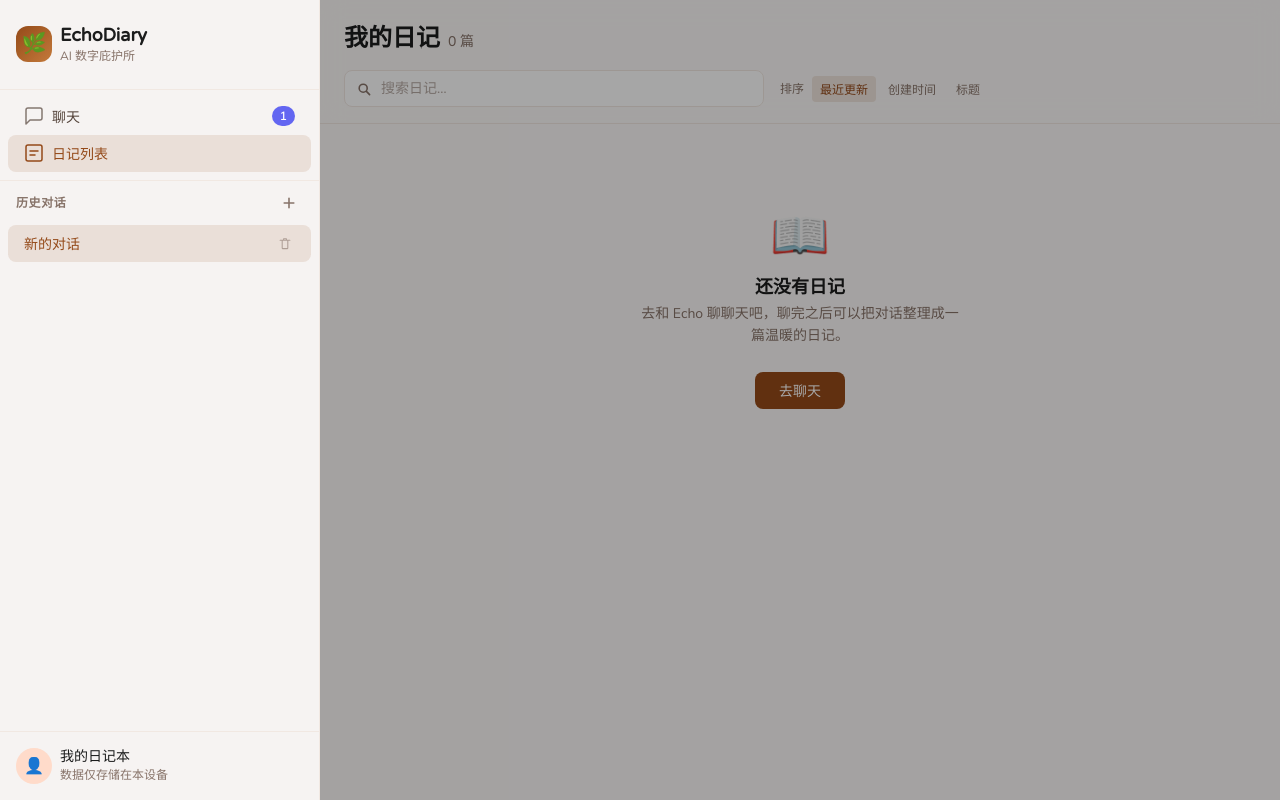
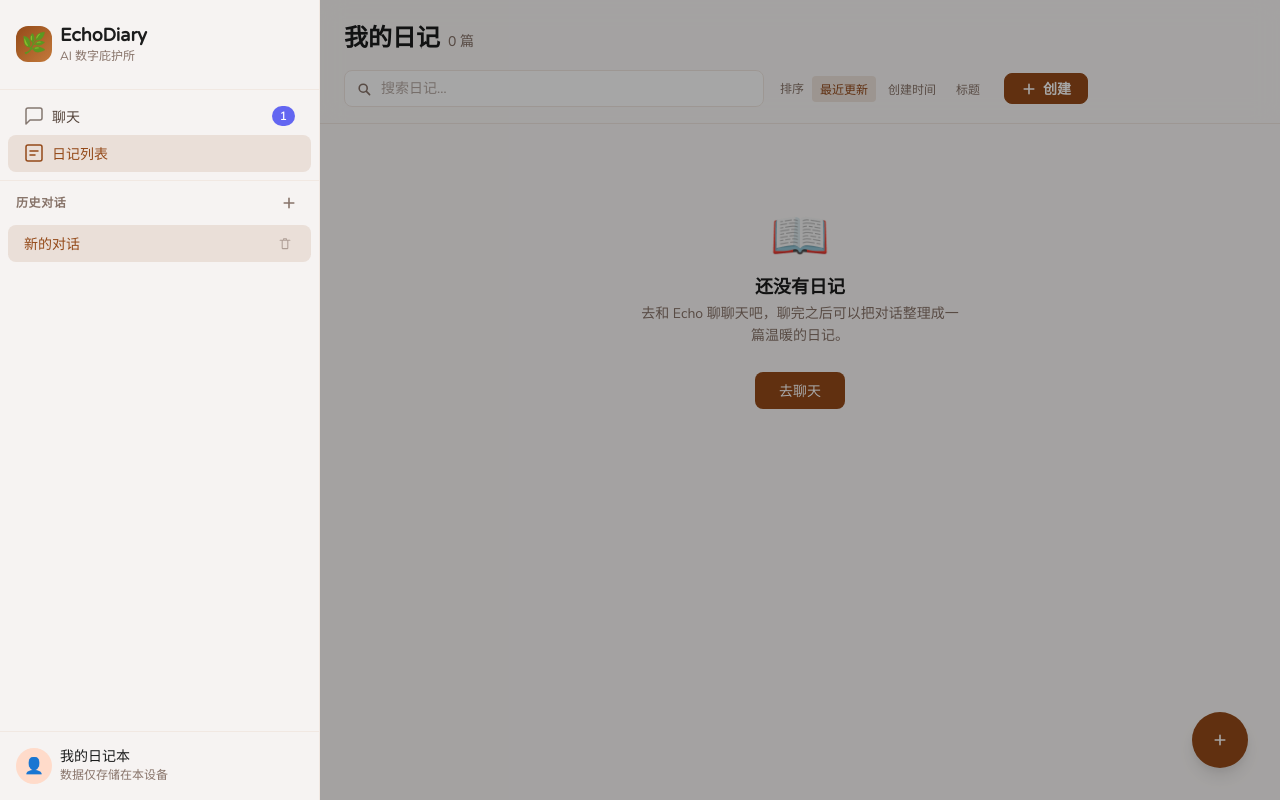
Before and after one commit to kane-0922/echo-diary, a React (Vite) app: page /diaries in a window 1280 px wide. Built offline with nearby package versions, Linux system fonts and the light colour scheme.

Commit message:
日记功能完善和优化

```diff
--- a/src/components/diary-list/DiaryListPage.module.css
+++ b/src/components/diary-list/DiaryListPage.module.css
@@ -150,6 +150,55 @@
   composes: sortBtn;
   color: var(--primary);
   background-color: var(--primary-light);
+}
+
+/* ── Create Button ── */
+.createBtn {
+  display: inline-flex;
+  align-items: center;
+  gap: 6px;
+  padding: var(--space-xs) var(--space-md);
+  border: 1.5px solid var(--primary);
+  border-radius: var(--radius-sm);
+  font-size: var(--text-sm);
+  font-weight: var(--font-semibold);
+  font-family: var(--font-body);
+  color: #fff;
+  background-color: var(--primary);
+  cursor: pointer;
+  transition: background-color var(--transition-fast), transform var(--transition-fast);
+  flex-shrink: 0;
+  white-space: nowrap;
+}
+
+.createBtn:hover {
+  background-color: var(--primary-hover);
+  border-color: var(--primary-hover);
+  transform: scale(1.03);
+}
+
+.createBtn:active {
+  transform: scale(0.97);
+}
+
+.createBtn:focus-visible {
+  outline: 2px solid var(--primary);
+  outline-offset: 2px;
+}
+
+.createLabel {
+  display: inline;
+}
+
+/* Hide label on very narrow screens, keep icon */
+@media (max-width: 480px) {
+  .createLabel {
+    display: none;
+  }
+
+  .createBtn {
+    padding: var(--space-xs) var(--space-sm);
+  }
 }
 
 /* ═══════════════════════════════════════════
--- a/src/components/diary-list/DiaryListPage.tsx
+++ b/src/components/diary-list/DiaryListPage.tsx
@@ -7,6 +7,7 @@ import { useState, useMemo, useCallback } from 'react'
 import { useNavigate } from 'react-router-dom'
 import { useApp } from '../../contexts/AppContext'
 import { useDebounce } from '../../hooks/useDebounce'
+import { generateId, nowISO, todayDate } from '../../utils/idGenerator'
 import type { DiaryEntry } from '../../types'
 import SearchBar from './SearchBar'
 import DiaryCard from './DiaryCard'
@@ -119,6 +120,22 @@ export default function DiaryListPage() {
     [navigate],
   )
 
+  const handleCreateDiary = useCallback(() => {
+    const diary: DiaryEntry = {
+      id: generateId('diary'),
+      chatSessionId: '', // 手动创建，非聊天生成
+      title: '',
+      date: todayDate(),
+      mood: null,
+      content: '',
+      aiInsight: '',
+      createdAt: nowISO(),
+      updatedAt: nowISO(),
+    }
+    actions.saveDiary(diary)
+    navigate(`/diary/${diary.id}/edit`)
+  }, [actions, navigate])
+
   const handleGoChat = useCallback(() => {
     actions.createSession()
     navigate('/chat')
@@ -155,6 +172,15 @@ export default function DiaryListPage() {
               </button>
             ))}
           </div>
+
+          <button
+            className={styles.createBtn}
+            onClick={handleCreateDiary}
+            aria-label="创建新日记"
+          >
+            <PlusIcon />
+            <span className={styles.createLabel}>创建</span>
+          </button>
         </div>
       </div>
 
@@ -197,16 +223,14 @@ export default function DiaryListPage() {
         </div>
 
         {/* New diary FAB (mobile-friendly) */}
-        {hasDiaries && (
         <button
           className={styles.fab}
-            onClick={handleGoChat}
+          onClick={handleCreateDiary}
           aria-label="写新日记"
           title="写新日记"
         >
           <PlusIcon />
         </button>
-        )}
       </div>
     </div>
   )
--- a/src/components/diary/DiaryEditPage.tsx
+++ b/src/components/diary/DiaryEditPage.tsx
@@ -74,7 +74,6 @@ export default function DiaryEditPage() {
 
     actions.updateDiary(updated)
     actions.showToast('success', '保存成功 ✅')
-    navigate(-1)
   }, [diary, title, content, date, mood, insight, actions, navigate])
 
   // ── Delete ──
```
Lines whose indentation alone changed are shown as unchanged.
